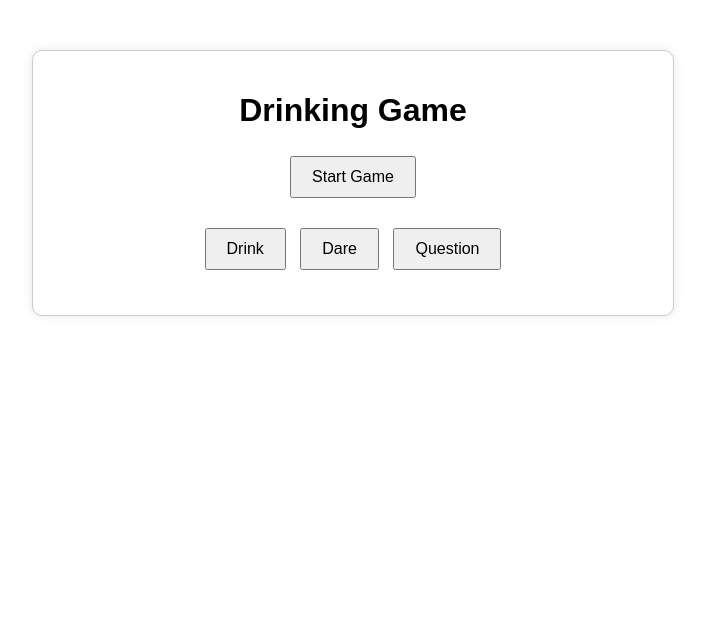
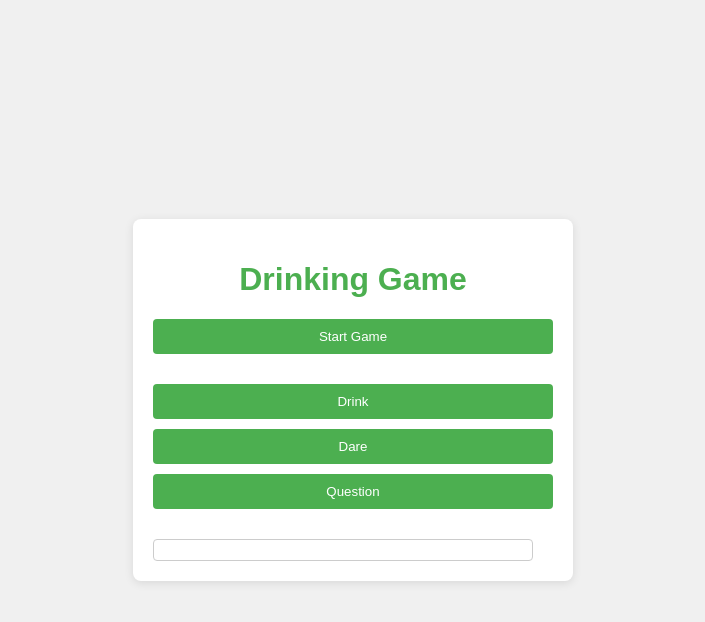
Before and after one commit to Munashe86/Moe-Drinking-Game, a plain HTML site: page index.html in a window 1280 px wide. Shown: the whole page, without its empty margins (287-992 px from the left). Drawn offline with Linux system fonts and the light colour scheme; files that its build step writes are made by us from their sources; files whose address does not match are found by name.

Commit message:
Update styles.css

```diff
--- a/styles.css
+++ b/styles.css
@@ -1,34 +1,54 @@
 body {
-    font-family: Arial, sans-serif;
-    text-align: center;
-    margin-top: 50px;
+  font-family: Arial, sans-serif;
+  background-color: #f0f0f0;
+  color: #333;
+  display: flex;
+  justify-content: center;
+  align-items: center;
+  height: 100vh;
+  margin: 0;
+}
+
+h1 {
+  color: #4caf50;
+  text-align: center;
 }
 
 .container {
-    max-width: 600px;
-    margin: 0 auto;
-    padding: 20px;
-    border: 1px solid #ccc;
-    border-radius: 10px;
-    box-shadow: 0 0 10px rgba(0, 0, 0, 0.1);
-}
-
-h1 {
-    font-size: 2em;
+  background-color: #fff;
+  padding: 20px;
+  border-radius: 8px;
+  box-shadow: 0 2px 10px rgba(0, 0, 0, 0.1);
+  max-width: 400px;
+  width: 100%;
 }
 
 .form-group {
-    margin: 20px 0;
+  margin-bottom: 20px;
 }
 
 button {
-    font-size: 1em;
-    padding: 10px 20px;
-    margin: 5px;
+  padding: 10px 20px;
+  background-color: #4caf50;
+  color: white;
+  border: none;
+  border-radius: 4px;
+  cursor: pointer;
+  width: 100%;
+  margin-bottom: 10px;
+}
+
+button:hover {
+  background-color: #45a049;
 }
 
 #messages {
-    margin-top: 20px;
-    font-size: 1.2em;
-    color: #333;
+  margin-top: 20px;
+  padding: 10px;
+  background-color: #fff;
+  border: 1px solid #ccc;
+  border-radius: 4px;
+  max-width: 400px;
+  width: calc(100% - 20px);
+  box-sizing: border-box;
 }
```
